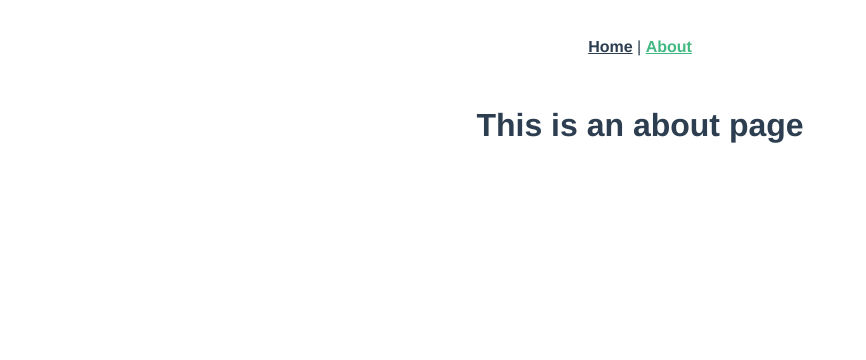
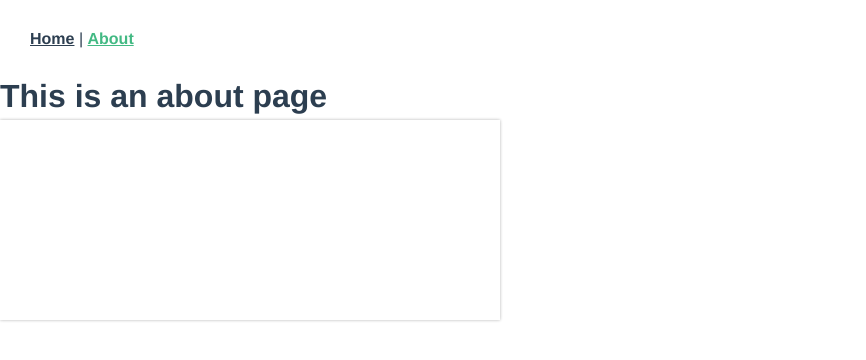
Before and after one commit to 3shs/l-drag, a Vue app: page /#/about in a window 1280 px wide. Shown: the top 360 px of the page, without its empty margins (0-866 px from the left). Built offline with nearby package versions, Linux system fonts and the light colour scheme.

Commit message:
start move box

```diff
--- /dev/null
+++ b/packages/drag/index.js
@@ -0,0 +1,7 @@
+import LDrag from './src/component.vue'
+
+LDrag.install = function (Vue) {
+    Vue.component(LDrag.name, LDrag)
+}
+
+export default LDrag
--- /dev/null
+++ b/packages/drag/src/component.vue
@@ -0,0 +1,66 @@
+<template>
+    <div
+        class="l-drag"
+        ref="lDrag"
+        v-show="visible"
+        @mousedown="handleMouseDown"
+        @mouseup="handleMouseUp">
+
+    </div>
+</template>
+<script>
+export default {
+    name: 'LDrag',
+    props: {
+        visible: {
+            type: Boolean,
+            default: false
+        },
+    },
+    data () {
+        return {
+
+        }
+    },
+    methods: {
+        handleMouseDown (e) {
+            let spaceX = e.clientX - this.$refs.lDrag.offsetLeft
+            let spaceY = e.clientY - this.$refs.lDrag.offsetTop
+            document.onselectstart = function() { return false }
+            document.ondragstart = function() { return false }
+            this.$refs.lDrag.style.cursor = 'move'
+            document.onmousemove = e => {
+                let l = e.clientX - spaceX
+                let t = e.clientY - spaceY
+                if (l < 0) {
+                    l = 0
+                } else if (l > window.innerWidth - this.$refs.lDrag.offsetWidth) {
+                    l = window.innerWidth - this.$refs.lDrag.offsetWidth
+                }
+                if (t < 0) {
+                    t = 0
+                } else if (t> window.innerHeight - this.$refs.lDrag.offsetHeight) {
+                    t = window.innerHeight - this.$refs.lDrag.offsetHeight
+                }
+                this.$refs.lDrag.style.left = l + 'px'
+                this.$refs.lDrag.style.top = t + 'px'
+            }
+        },
+        handleMouseUp () {
+            document.onmousemove = null
+            this.$refs.lDrag.style.cursor = 'default'
+        },
+
+    }
+}
+</script>
+<style>
+.l-drag {
+    min-width: 500px;
+    min-height: 200px;
+    background: #fff;
+    position: absolute;
+    box-shadow: 0 0 3px rgba(0,0,0,.3);
+    top: 15vh;
+}
+</style>
--- a/src/App.vue
+++ b/src/App.vue
@@ -9,11 +9,15 @@
 </template>
 
 <style lang="scss">
+*{
+  margin: 0;
+  padding: 0;
+  box-sizing: border-box;
+}
 #app {
   font-family: Avenir, Helvetica, Arial, sans-serif;
   -webkit-font-smoothing: antialiased;
   -moz-osx-font-smoothing: grayscale;
-  text-align: center;
   color: #2c3e50;
 }
 
--- a/src/main.js
+++ b/src/main.js
@@ -1,8 +1,11 @@
 import Vue from 'vue'
 import App from './App.vue'
 import router from './router'
+import LDrag from './../packages/drag/index'
 
 Vue.config.productionTip = false
+
+Vue.use(LDrag)
 
 new Vue({
   router,
--- a/src/views/About.vue
+++ b/src/views/About.vue
@@ -1,5 +1,8 @@
 <template>
   <div class="about">
     <h1>This is an about page</h1>
+    <l-drag
+      :visible="true">
+    </l-drag>
   </div>
 </template>
```
